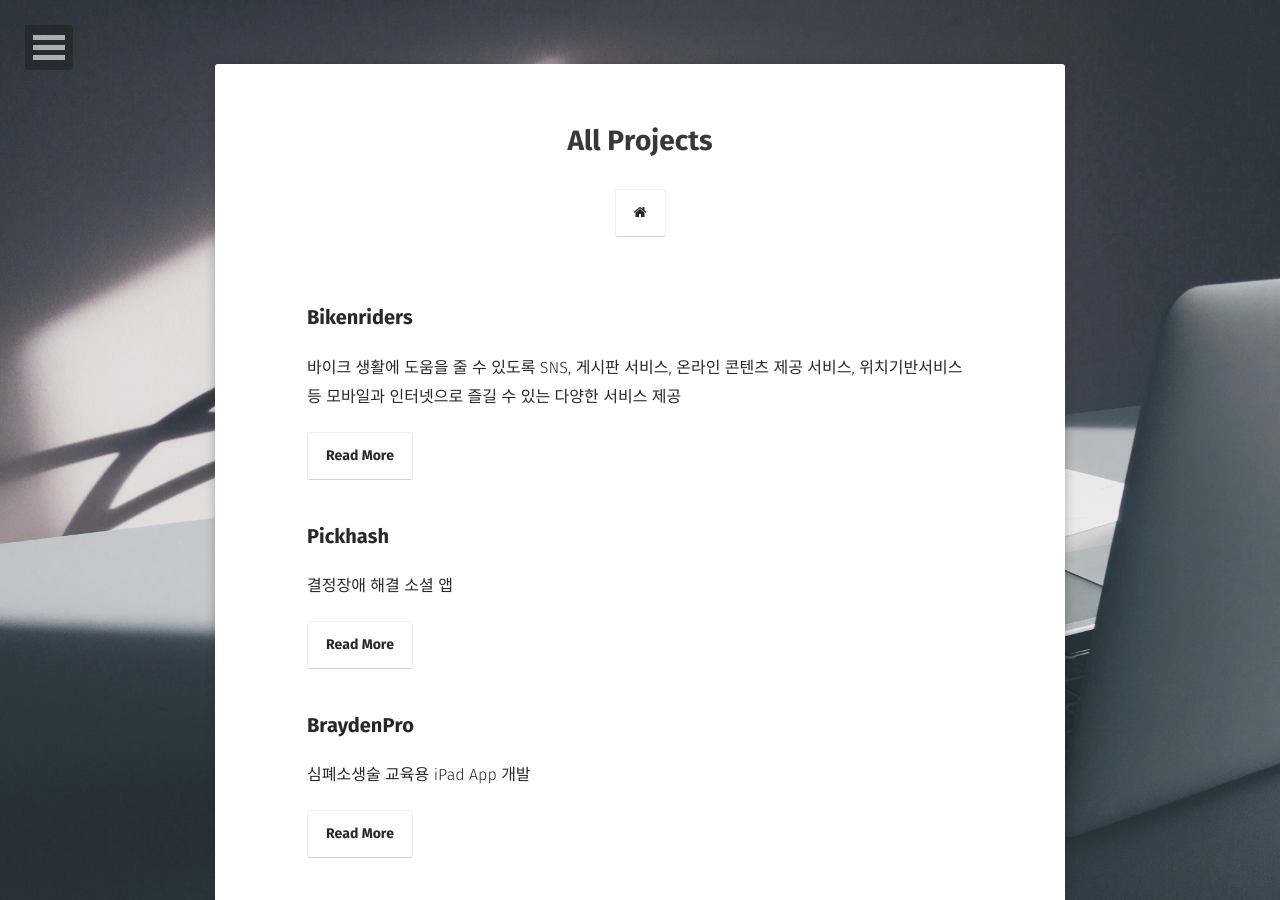
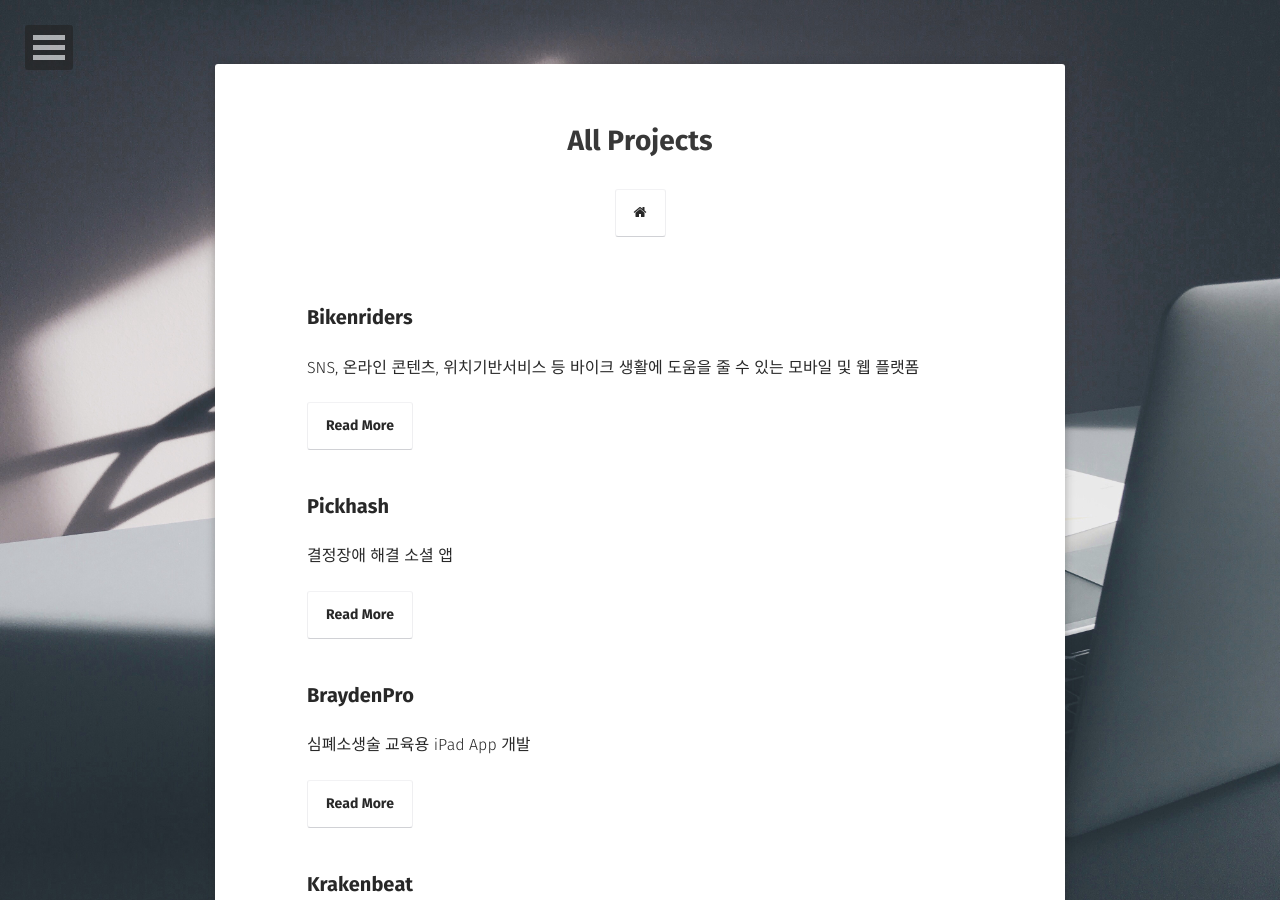
Before and after one commit to seogiekyeon/d, a Jekyll site: the page built from projects/index.md, in a window 1280 px wide and 900 px high. Built offline with Jekyll 4.4.1, drawn with Linux system fonts in a browser that asks for light colours; some web fonts are replaced.

Commit message:
프로젝트 수정

```diff
--- a/_posts/2019-03-31-bikenriders.md
+++ b/_posts/2019-03-31-bikenriders.md
@@ -2,7 +2,7 @@
 layout: post
 title:  "Bikenriders"
 date:   2018.11.01
-excerpt: "바이크 생활에 도움을 줄 수 있도록 SNS, 게시판 서비스, 온라인 콘텐츠 제공 서비스, 위치기반서비스 등 모바일과 인터넷으로 즐길 수 있는 다양한 서비스 제공"
+excerpt: "SNS, 온라인 콘텐츠, 위치기반서비스 등 바이크 생활에 도움을 줄 수 있는 모바일 및 웹 플랫폼"
 project: true
 tag:
 - Bikenriders
@@ -15,7 +15,7 @@ comments: true
 
 ![Moon Homepage](https://i.imgur.com/ckrmgKE.png)
 
-<center>"바이크 생활에 도움을 줄 수 있도록 SNS, 게시판 서비스, 온라인 콘텐츠 제공 서비스, 위치기반서비스 등 모바일과 인터넷으로 즐길 수 있는 플랫폼 <b>Bikenriders</b></center>
+<center>SNS, 온라인 콘텐츠, 위치기반서비스 등 바이크 생활에 도움을 줄 수 있는 모바일 및 웹 플랫폼 <b>Bikenriders</b></center>
 
 ## About us
 * See a [Bikenriders](http://bikenriders.com/)
```
Also changed, not shown: other parts of _posts/2019-03-31-bikenriders.md (+1 -1 lines), _posts/2019-03-23-pickhash.md (+2 -2 lines).
